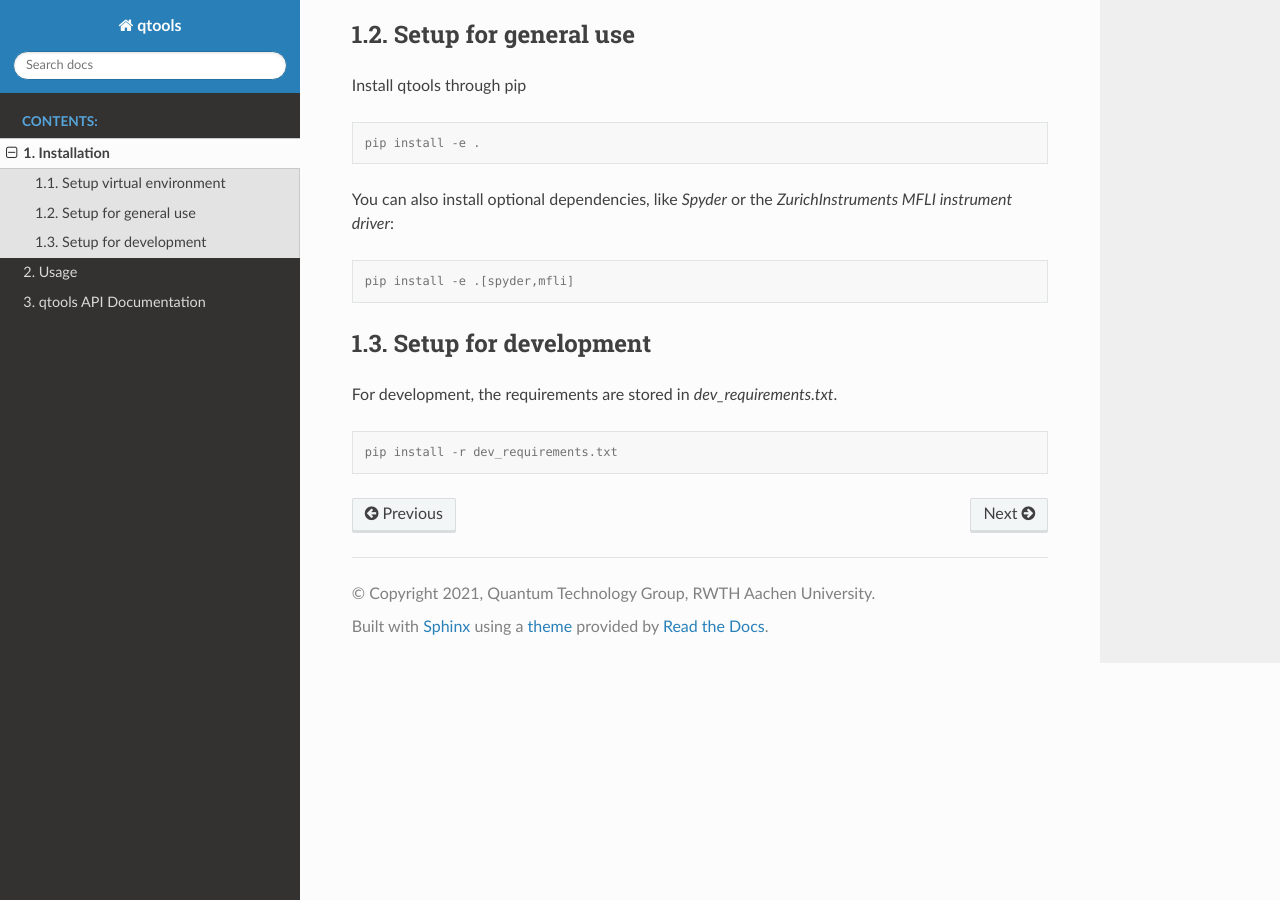
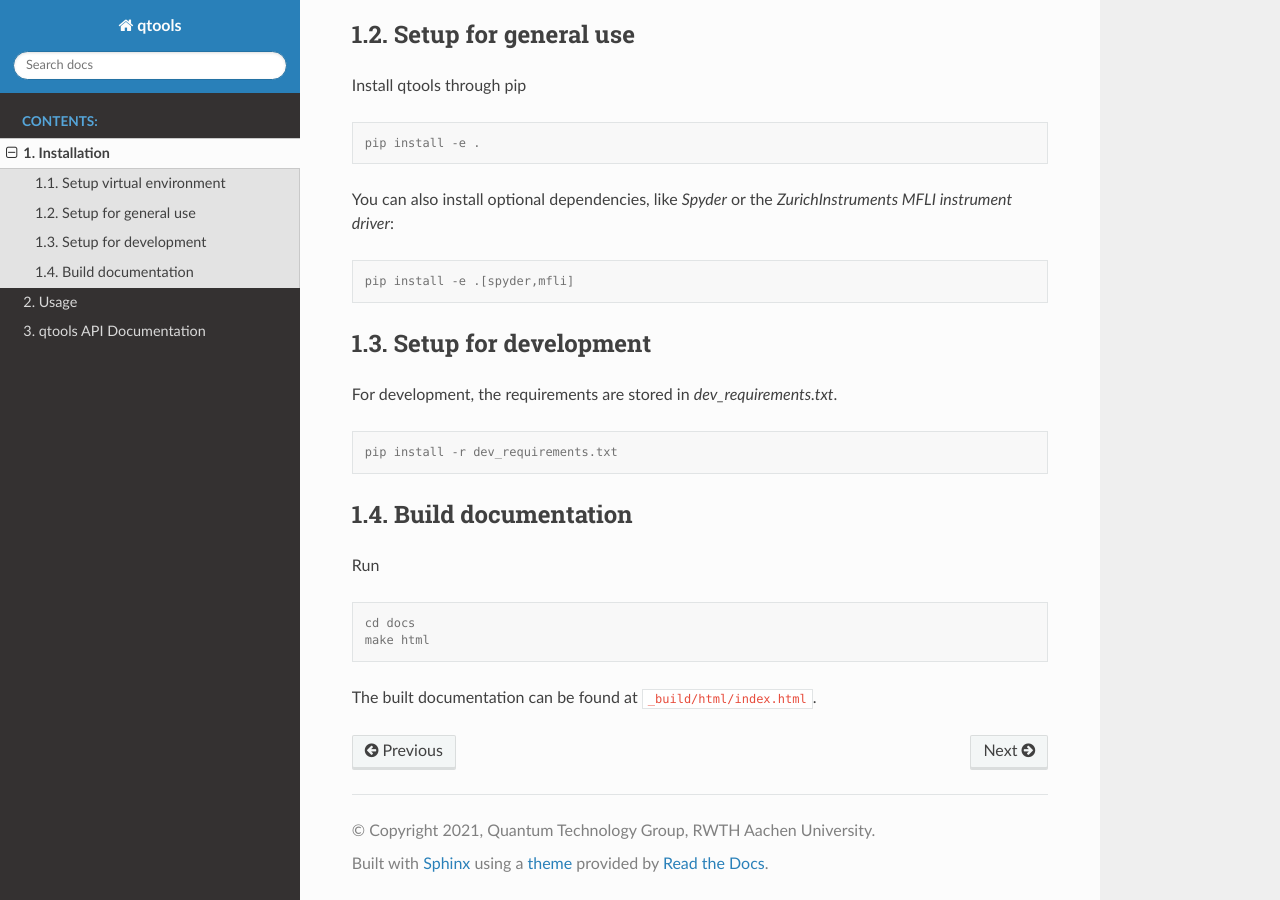
Before and after one commit to qutech/QuMADA, a Sphinx documentation site: the page built from docs/installation.rst, in a window 1280 px wide and 900 px high, scrolled down 665 px. Built offline with Sphinx 7.4.7 and the Read the Docs theme 2.0.0, drawn with Linux system fonts in a browser that asks for light colours.

Commit message:
add documentation to build documentation

```diff
--- a/docs/installation.rst
+++ b/docs/installation.rst
@@ -51,3 +51,15 @@ For development, the requirements are stored in *dev_requirements.txt*.
 .. code-block:: console
 
     pip install -r dev_requirements.txt
+
+Build documentation
+-------------------
+
+Run
+
+.. code-block:: console
+
+    cd docs
+    make html
+
+The built documentation can be found at :file:`_build/html/index.html`.
```
